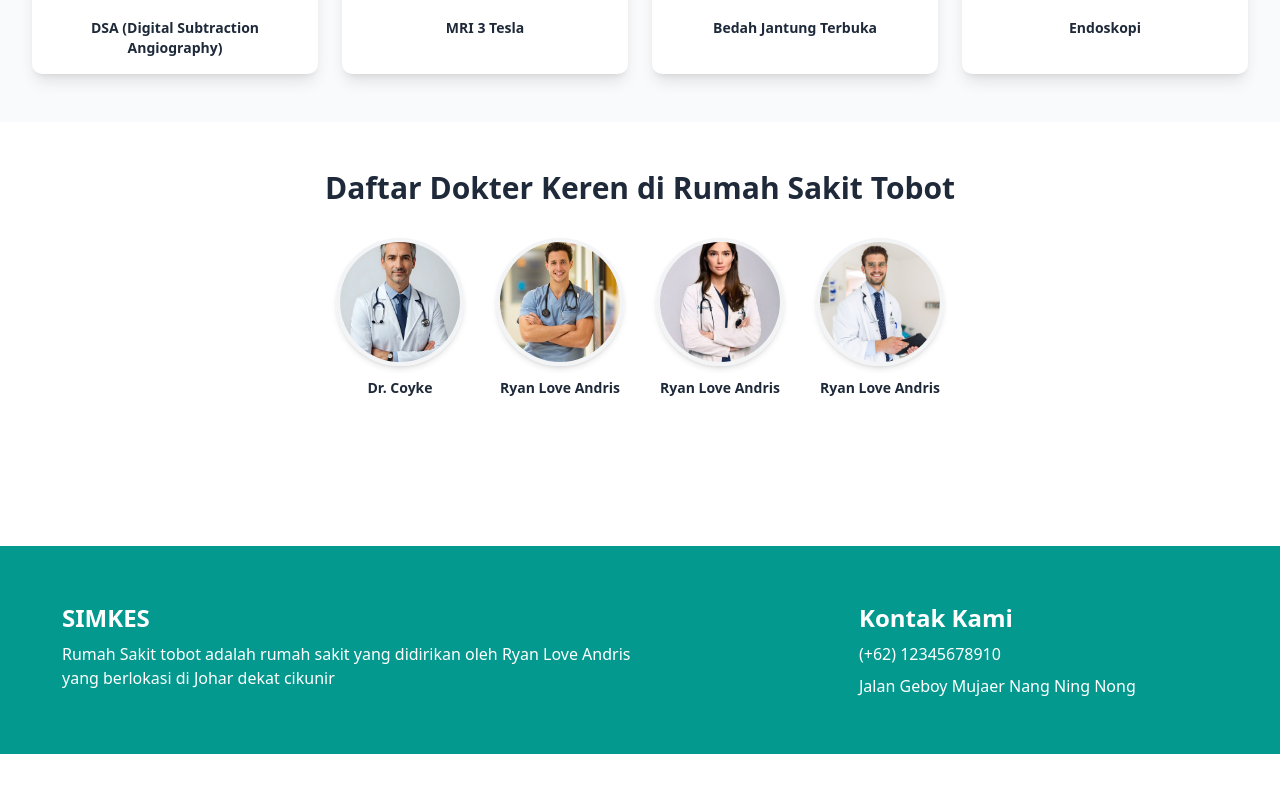
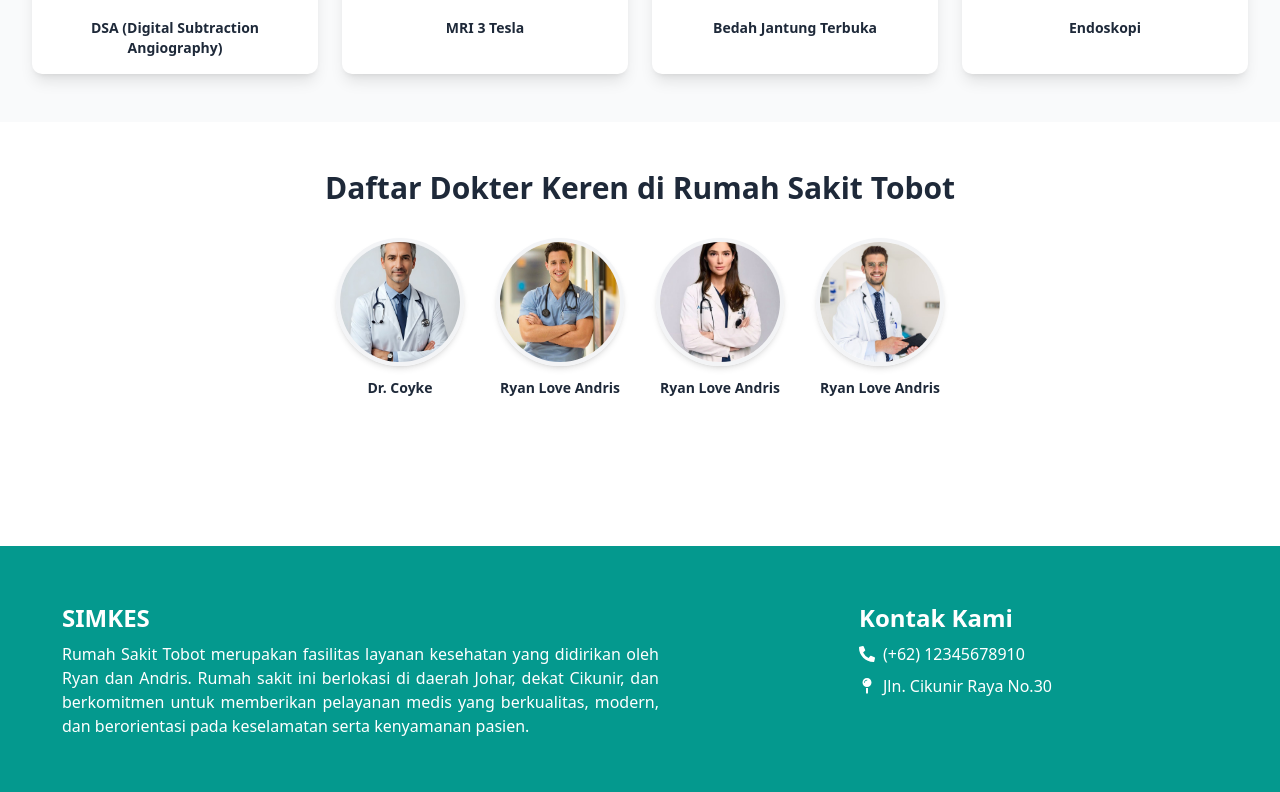
Before and after one commit to Dardeka/project_SIMKES, a React (Vite) app in the folder frontend/: page / in a window 1280 px wide. Shown: the part 1330-2122 px from the top of the page. Before the commit the page ends 2084 px from the top, so only its background shows below. Built offline with nearby package versions, Linux system fonts and the light colour scheme.

Commit message:
feat: enhance Footer component with contact details and integrate it into CariDokter page

```diff
--- a/frontend/src/components/Footer.jsx
+++ b/frontend/src/components/Footer.jsx
@@ -1,3 +1,4 @@
+import { FaLocationArrow, FaMapPin, FaPhone, FaPhoneAlt } from "react-icons/fa";
 
 const Footer = () => {
   return (
@@ -5,12 +6,18 @@ const Footer = () => {
       <div className="flex flex-row text-white">
         <div className="flex flex-col gap-2">
           <h1 className="font-bold text-2xl">SIMKES</h1>
-          <p className="w-[597px]">Rumah Sakit tobot adalah rumah sakit yang didirikan oleh Ryan Love Andris yang berlokasi di Johar dekat cikunir</p>
+          <p className="w-[597px] text-justify">Rumah Sakit Tobot merupakan fasilitas layanan kesehatan yang didirikan oleh Ryan dan Andris. Rumah sakit ini berlokasi di daerah Johar, dekat Cikunir, dan berkomitmen untuk memberikan pelayanan medis yang berkualitas, modern, dan berorientasi pada keselamatan serta kenyamanan pasien.</p>
         </div>
         <div className="flex flex-col ml-[200px] gap-2">
           <h1 className="font-bold text-2xl">Kontak Kami</h1>
-          <p>(+62) 12345678910</p>
-          <p>Jalan Geboy Mujaer Nang Ning Nong</p>
+          <div className="flex flex-row items-center gap-2">
+            <FaPhoneAlt />
+            <p> (+62) 12345678910</p>
+          </div>
+          <div className="flex flex-row items-center gap-2">
+            <FaMapPin />
+            <p>Jln. Cikunir Raya No.30</p>
+          </div>
         </div>
       </div>
     </footer>
--- a/frontend/src/pages/cariDokter.jsx
+++ b/frontend/src/pages/cariDokter.jsx
@@ -1,6 +1,7 @@
 import { useNavigate } from "react-router-dom";
 import Navbar from "../components/Navbar";
 import { Button } from "../components/ui/button";
+import Footer from "../components/Footer";
 
 function CariDokter() {
     const navigate = useNavigate()
@@ -80,7 +81,7 @@ function CariDokter() {
                     </div>
                 </div>
             </div>
-
+            <Footer />
         </div>
     )
 }
```
